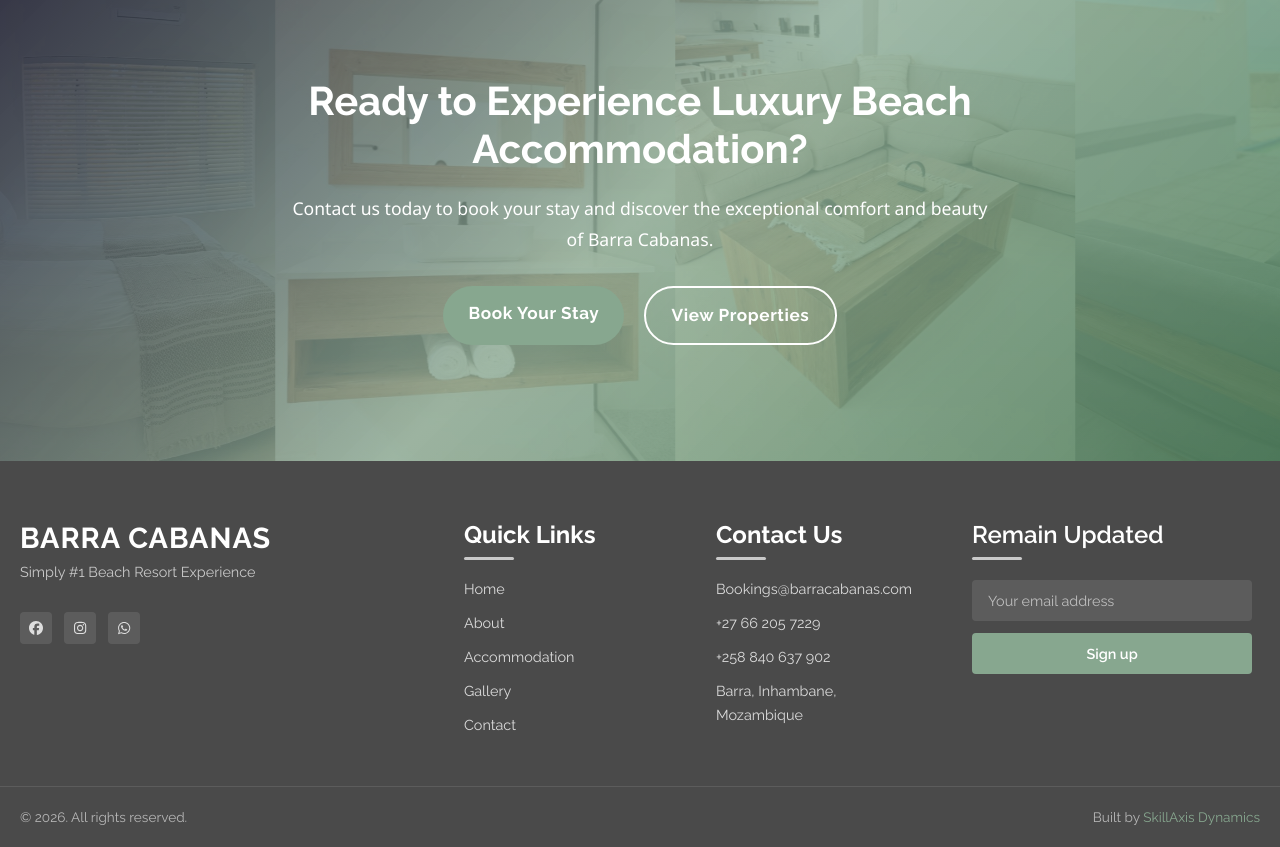
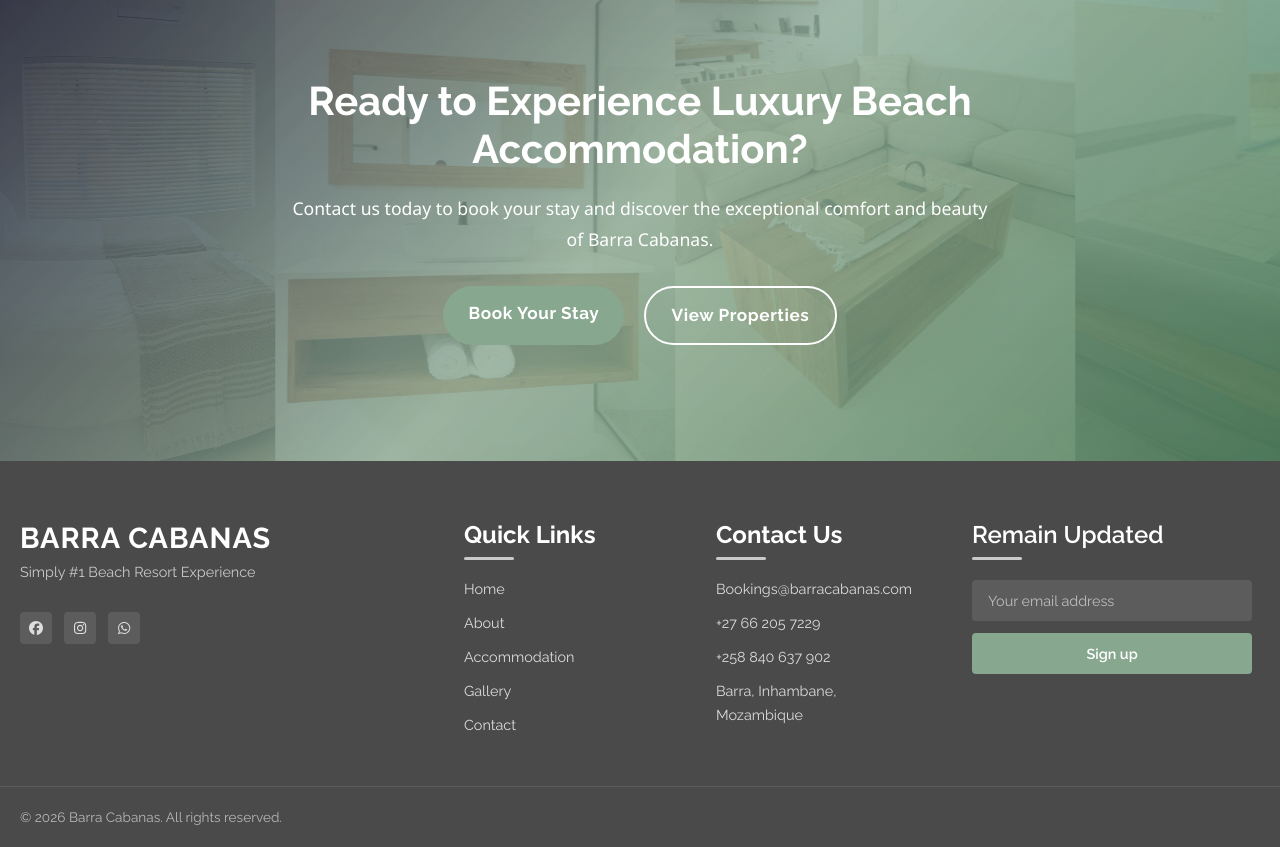
Before and after one commit to TheSuperior1989/barra_cabanas_website, a React (Vite) app: page / in a window 1280 px wide. Shown: the part 4050-4897 px from the top of the page. Built offline with nearby package versions, Linux system fonts and the light colour scheme.

Commit message:
chore: Remove SkillAxis Dynamics branding from footer

```diff
--- a/src/components/layout/Footer.jsx
+++ b/src/components/layout/Footer.jsx
@@ -106,8 +106,7 @@ const Footer = () => {
       <div className="footer-bottom">
         <div className="container container--mw1320">
           <div className="footer-bottom-content">
-            <p className="copyright">&copy; {currentYear}. All rights reserved.</p>
-            <p className="designed-by">Built by <a href="https://www.skillaxisdynamics.co.za" target="_blank" rel="noopener noreferrer">SkillAxis Dynamics</a></p>
+            <p className="copyright">&copy; {currentYear} Barra Cabanas. All rights reserved.</p>
           </div>
         </div>
       </div>
```
